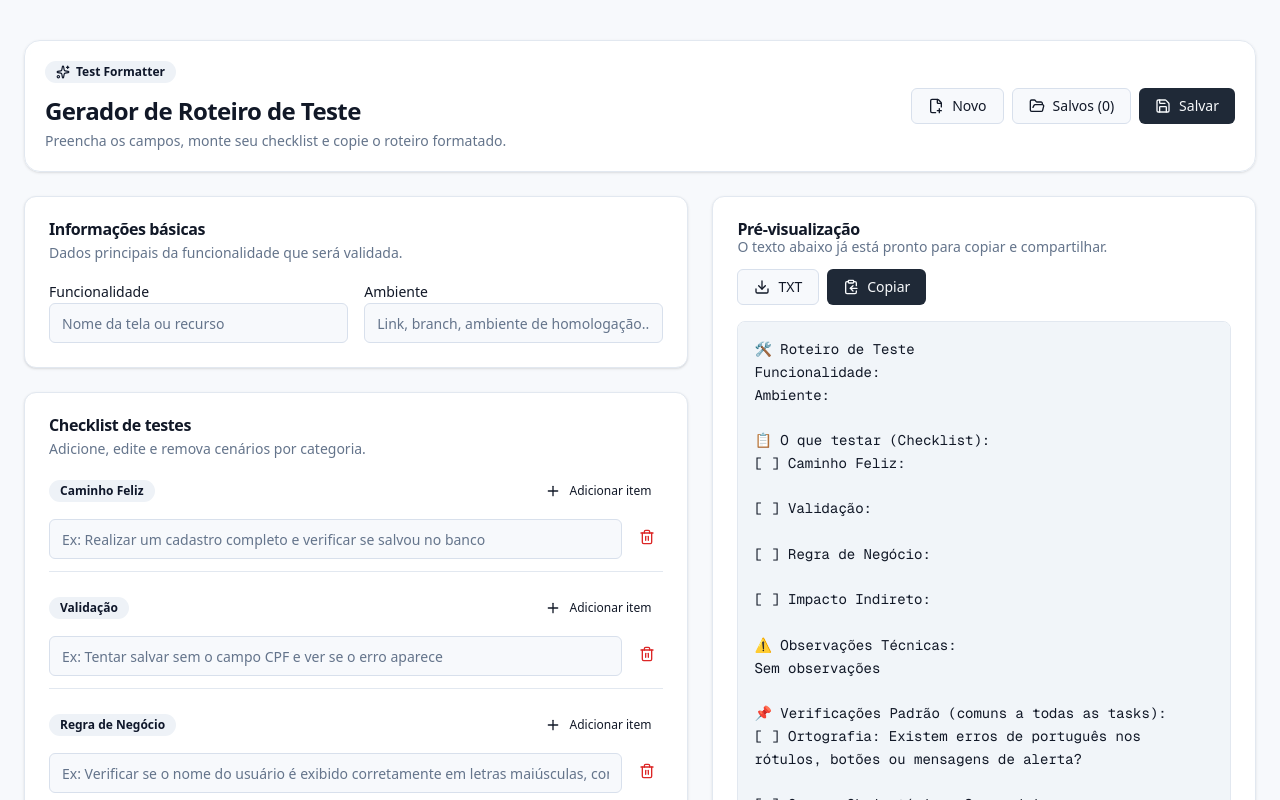
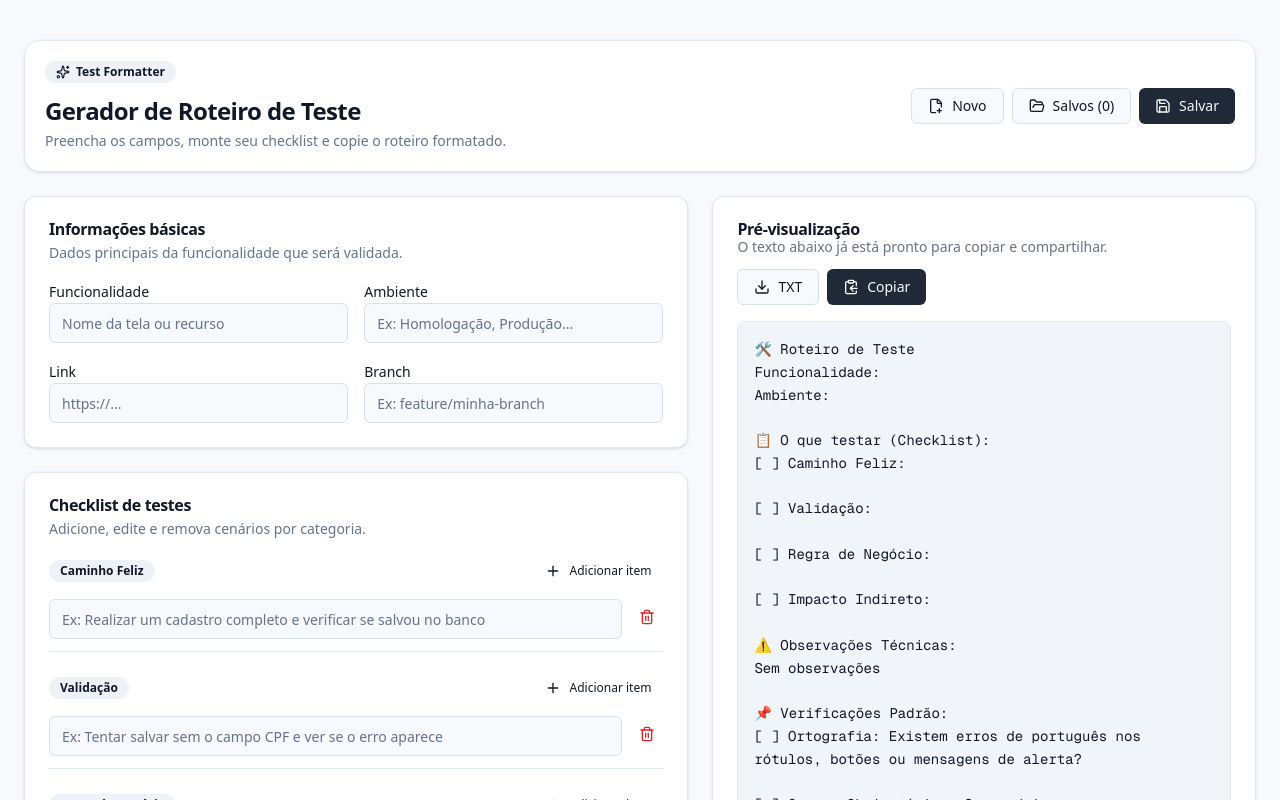
Before and after one commit to XFERRER7/test-formatter, a Next.js app: page / in a window 1280 px wide. Shown: the top 800 px of the page. Built offline with nearby package versions, Linux system fonts and the light colour scheme.

Commit message:
Add link and branch fields to test script functionality

```diff
--- a/src/app/page.tsx
+++ b/src/app/page.tsx
@@ -43,6 +43,8 @@ interface TestScript {
   name: string;
   functionality: string;
   environment: string;
+  link: string;
+  branch: string;
   tests: TestItem[];
   observations: string;
   createdAt: string;
@@ -122,6 +124,8 @@ function createInitialTests(): TestItem[] {
 function formatScript(script: {
   functionality: string;
   environment: string;
+  link: string;
+  branch: string;
   tests: TestItem[];
   observations: string;
 }): string {
@@ -129,6 +133,8 @@ function formatScript(script: {
   lines.push("🛠️ Roteiro de Teste");
   lines.push(`Funcionalidade: ${script.functionality}`);
   lines.push(`Ambiente: ${script.environment}`);
+  if (script.link) lines.push(`Link: ${script.link}`);
+  if (script.branch) lines.push(`Branch: ${script.branch}`);
   lines.push("");
   lines.push("📋 O que testar (Checklist):");
 
@@ -143,7 +149,7 @@ function formatScript(script: {
   lines.push("⚠️ Observações Técnicas:");
   lines.push(script.observations);
   lines.push("");
-  lines.push("📌 Verificações Padrão (comuns a todas as tasks):");
+  lines.push("📌 Verificações Padrão:");
   for (const check of FIXED_CHECKS) {
     lines.push(`[ ] ${check.title}: ${check.description}`);
     lines.push("");
@@ -169,6 +175,8 @@ function saveScripts(scripts: TestScript[]) {
 export default function Home() {
   const [functionality, setFunctionality] = useState("");
   const [environment, setEnvironment] = useState("");
+  const [link, setLink] = useState("");
+  const [branch, setBranch] = useState("");
   const [tests, setTests] = useState<TestItem[]>(createInitialTests());
   const [observations, setObservations] = useState("Sem observações");
   const [copied, setCopied] = useState(false);
@@ -181,8 +189,8 @@ export default function Home() {
   }, []);
 
   const formatted = useMemo(
-    () => formatScript({ functionality, environment, tests, observations }),
-    [functionality, environment, observations, tests]
+    () => formatScript({ functionality, environment, link, branch, tests, observations }),
+    [functionality, environment, link, branch, observations, tests]
   );
 
   const handleCopy = useCallback(async () => {
@@ -213,6 +221,8 @@ export default function Home() {
       name: functionality || "Roteiro sem nome",
       functionality,
       environment,
+      link,
+      branch,
       tests,
       observations,
       createdAt: new Date().toLocaleString("pt-BR"),
@@ -228,6 +238,8 @@ export default function Home() {
   const handleLoadScript = (script: TestScript) => {
     setFunctionality(script.functionality);
     setEnvironment(script.environment);
+    setLink(script.link ?? "");
+    setBranch(script.branch ?? "");
     setTests(script.tests);
     setObservations(script.observations);
     setShowSaved(false);
@@ -242,6 +254,8 @@ export default function Home() {
   const handleNew = () => {
     setFunctionality("");
     setEnvironment("");
+    setLink("");
+    setBranch("");
     setTests(createInitialTests());
     setObservations("Sem observações");
   };
@@ -365,7 +379,25 @@ export default function Home() {
                     id="environment"
                     value={environment}
                     onChange={(event) => setEnvironment(event.target.value)}
-                    placeholder="Link, branch, ambiente de homologação..."
+                    placeholder="Ex: Homologação, Produção..."
+                  />
+                </div>
+                <div className="space-y-2">
+                  <Label htmlFor="link">Link</Label>
+                  <Input
+                    id="link"
+                    value={link}
+                    onChange={(event) => setLink(event.target.value)}
+                    placeholder="https://..."
+                  />
+                </div>
+                <div className="space-y-2">
+                  <Label htmlFor="branch">Branch</Label>
+                  <Input
+                    id="branch"
+                    value={branch}
+                    onChange={(event) => setBranch(event.target.value)}
+                    placeholder="Ex: feature/minha-branch"
                   />
                 </div>
               </CardContent>
```
